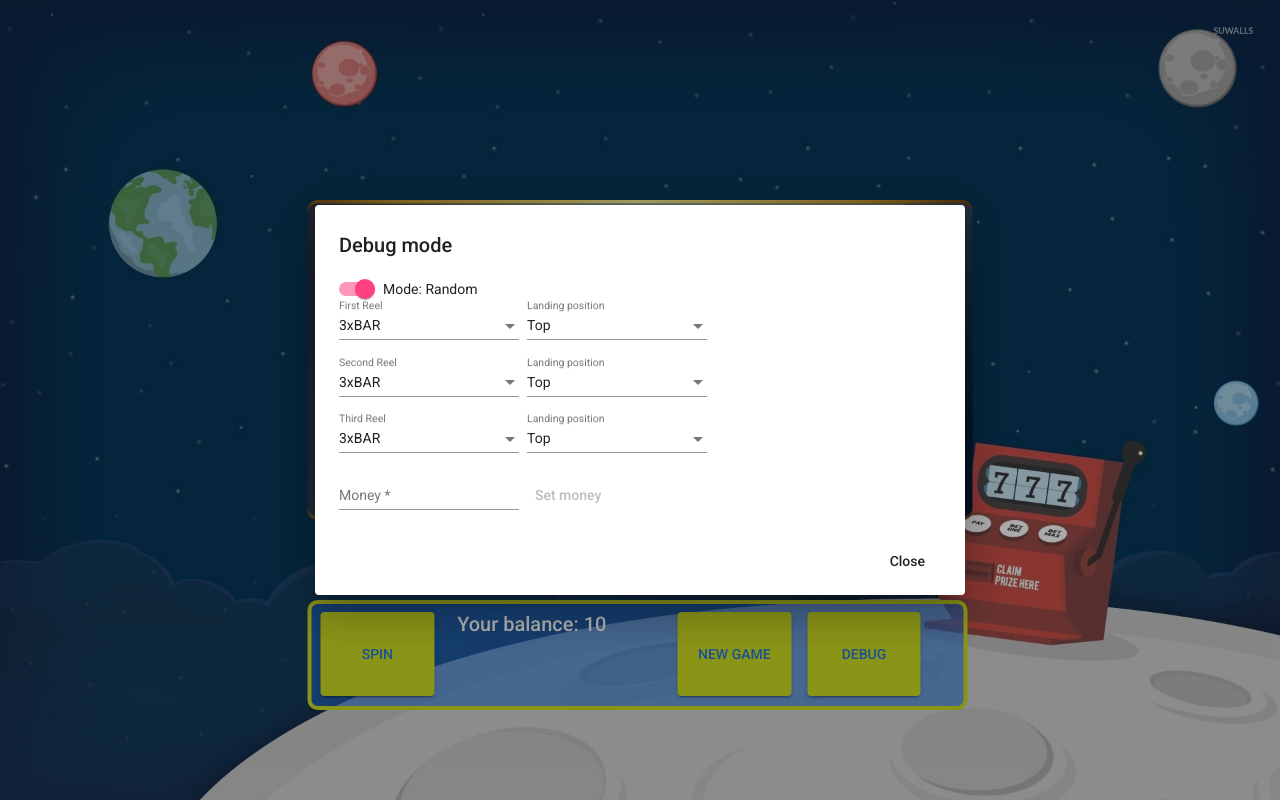
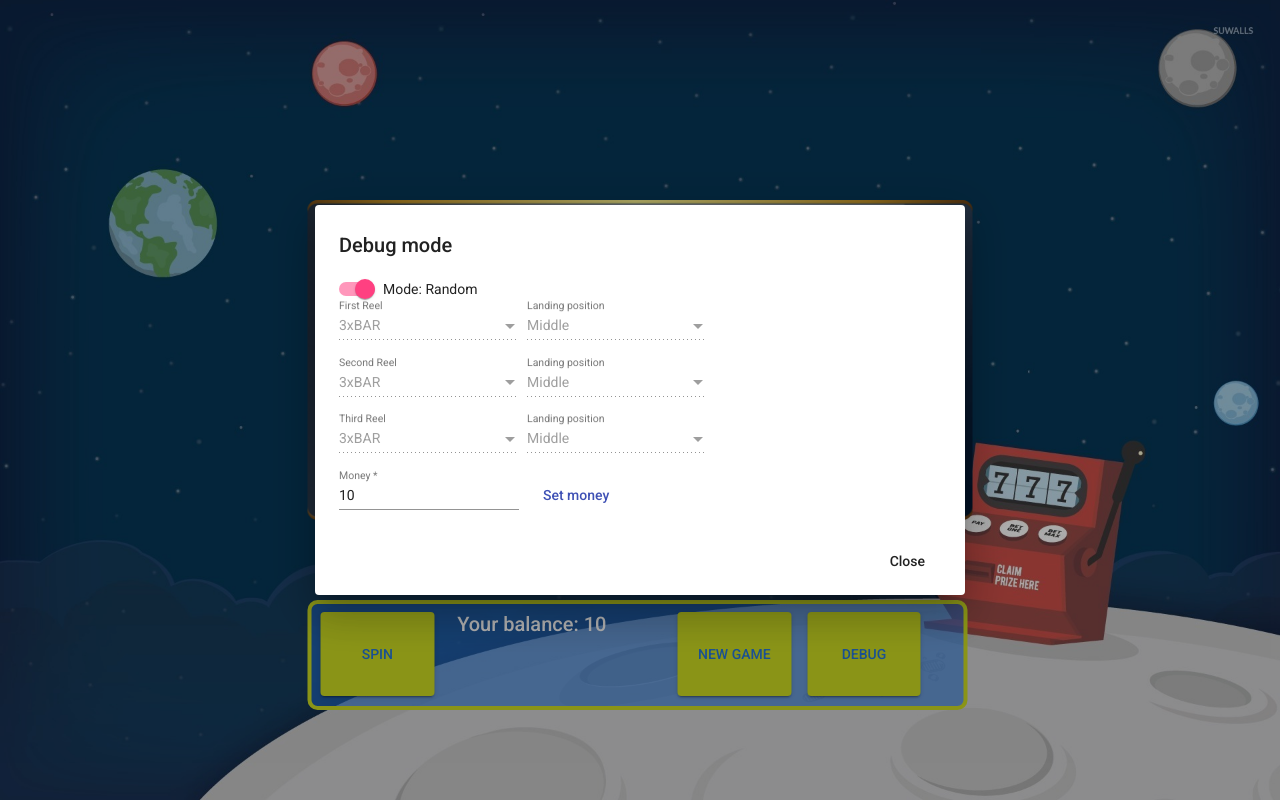
Before and after one commit to alvisz/Slots, an Angular app: page / in a window 1280 px wide. Both pictures are taken after a click on the button "DEBUG". Built offline with nearby package versions, Linux system fonts and the light colour scheme.

Commit message:
Fixed debug form

```diff
--- a/src/app/debug/debug.component.html
+++ b/src/app/debug/debug.component.html
@@ -10,7 +10,7 @@
     <form [formGroup]="firstReelForm">
       <mat-form-field class="mr-2">
         <mat-label>First Reel</mat-label>
-        <mat-select formControlName="slotId">
+        <mat-select formControlName="slotId" [disabled]="this.Settings.getMode()">
           <mat-option *ngFor="let slot of slotList" [value]="slot.id">
             {{slot.name}}
           </mat-option>
@@ -18,7 +18,7 @@
       </mat-form-field>
       <mat-form-field>
         <mat-label>Landing position</mat-label>
-        <mat-select formControlName="position">
+        <mat-select formControlName="position" [disabled]="this.Settings.getMode()">
           <mat-option *ngFor="let position of positionList" [value]="position.id">
             {{position.name}}
           </mat-option>
@@ -30,7 +30,7 @@
     <form [formGroup]="secondReelForm">
       <mat-form-field class="mr-2">
         <mat-label>Second Reel</mat-label>
-        <mat-select formControlName="slotId">
+        <mat-select formControlName="slotId" [disabled]="this.Settings.getMode()">
           <mat-option *ngFor="let slot of slotList" [value]="slot.id">
             {{slot.name}}
           </mat-option>
@@ -38,7 +38,7 @@
       </mat-form-field>
       <mat-form-field>
         <mat-label>Landing position</mat-label>
-        <mat-select formControlName="position">
+        <mat-select formControlName="position" [disabled]="this.Settings.getMode()">
           <mat-option *ngFor="let position of positionList" [value]="position.id">
             {{position.name}}
           </mat-option>
@@ -50,7 +50,7 @@
     <form [formGroup]="thirdReelForm">
       <mat-form-field class="mr-2">
         <mat-label>Third Reel</mat-label>
-        <mat-select formControlName="slotId">
+        <mat-select formControlName="slotId" [disabled]="this.Settings.getMode()">
           <mat-option *ngFor="let slot of slotList" [value]="slot.id">
             {{slot.name}}
           </mat-option>
@@ -58,7 +58,7 @@
       </mat-form-field>
       <mat-form-field>
         <mat-label>Landing position</mat-label>
-        <mat-select formControlName="position">
+        <mat-select formControlName="position" [disabled]="this.Settings.getMode()">
           <mat-option *ngFor="let position of positionList" [value]="position.id">
             {{position.name}}
           </mat-option>
@@ -71,7 +71,7 @@
       <mat-label>Money</mat-label>
       <input matInput formControlName="money" type="number" placeholder="Enter new value" min="1" max="5000">
     </mat-form-field>
-    <button mat-button type="submit" color="primary" [disabled]="!moneyForm.valid">Set money</button>
+    <button mat-button class="ml-2" type="submit" color="primary" [disabled]="!moneyForm.valid">Set money</button>
   </form>
 </mat-dialog-content>
 <mat-dialog-actions align="end">
--- a/src/app/debug/debug.component.ts
+++ b/src/app/debug/debug.component.ts
@@ -14,22 +14,22 @@ export class DebugComponent implements OnInit{
   });
 
   firstReelForm = new FormGroup({
-    slotId: new FormControl(1),
-    position: new FormControl(0)
+    slotId: new FormControl(this.Settings.getReelLandingSlot(1)),
+    position: new FormControl(this.Settings.getReelPosition(1))
   });
 
   secondReelForm = new FormGroup({
-    slotId: new FormControl(1),
-    position: new FormControl(0)
+    slotId: new FormControl(this.Settings.getReelLandingSlot(2)),
+    position: new FormControl(this.Settings.getReelPosition(2))
   });
 
   thirdReelForm = new FormGroup({
-    slotId: new FormControl(1),
-    position: new FormControl(0)
+    slotId: new FormControl(this.Settings.getReelLandingSlot(3)),
+    position: new FormControl(this.Settings.getReelPosition(3))
   });
 
   moneyForm = new FormGroup({
-    money: new FormControl('',  [
+    money: new FormControl(this.Settings.getBalance(),  [
       Validators.required,
       Validators.pattern('^([+-]?[1-9]\\d*|0)$'),
       Validators.min(1),
```
